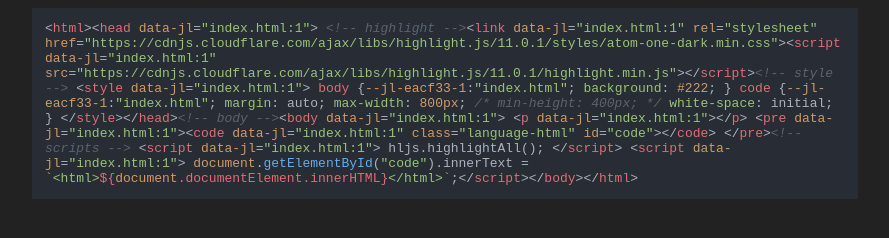
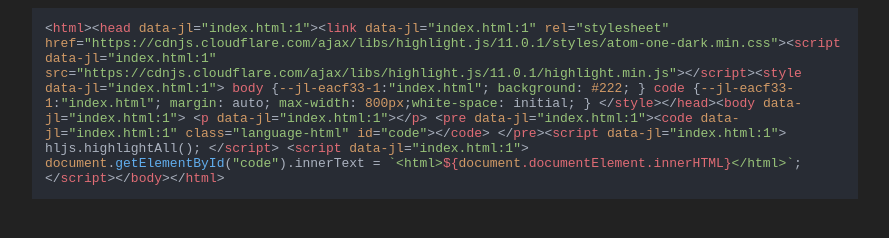
Before and after one commit to sanghaarsha/html-quine, a plain HTML site: page index.html in a window 1280 px wide. Shown: the whole page, without its empty margins (195-1084 px from the left). Drawn offline with nearby package versions, Linux system fonts and the light colour scheme.

Commit message:
removed comments

```diff
--- a/index.html
+++ b/index.html
@@ -1 +1 @@
-<html><head> <!-- highlight --><link rel="stylesheet" href="https://cdnjs.cloudflare.com/ajax/libs/highlight.js/11.0.1/styles/atom-one-dark.min.css"><script src="https://cdnjs.cloudflare.com/ajax/libs/highlight.js/11.0.1/highlight.min.js"></script><!-- style --> <style> body { background: #222; } code { margin: auto; max-width: 800px; /* min-height: 400px; */ white-space: initial; } </style></head><!-- body --><body> <p></p> <pre><code class="language-html" id="code"></code> </pre><!-- scripts --> <script> hljs.highlightAll(); </script> <script> document.getElementById("code").innerText = `<html>${document.documentElement.innerHTML}</html>`;</script></body></html>
+<html><head><link rel="stylesheet" href="https://cdnjs.cloudflare.com/ajax/libs/highlight.js/11.0.1/styles/atom-one-dark.min.css"><script src="https://cdnjs.cloudflare.com/ajax/libs/highlight.js/11.0.1/highlight.min.js"></script><style> body { background: #222; } code { margin: auto; max-width: 800px;white-space: initial; } </style></head><body> <p></p> <pre><code class="language-html" id="code"></code> </pre><script> hljs.highlightAll(); </script> <script> document.getElementById("code").innerText = `<html>${document.documentElement.innerHTML}</html>`;</script></body></html>
```
